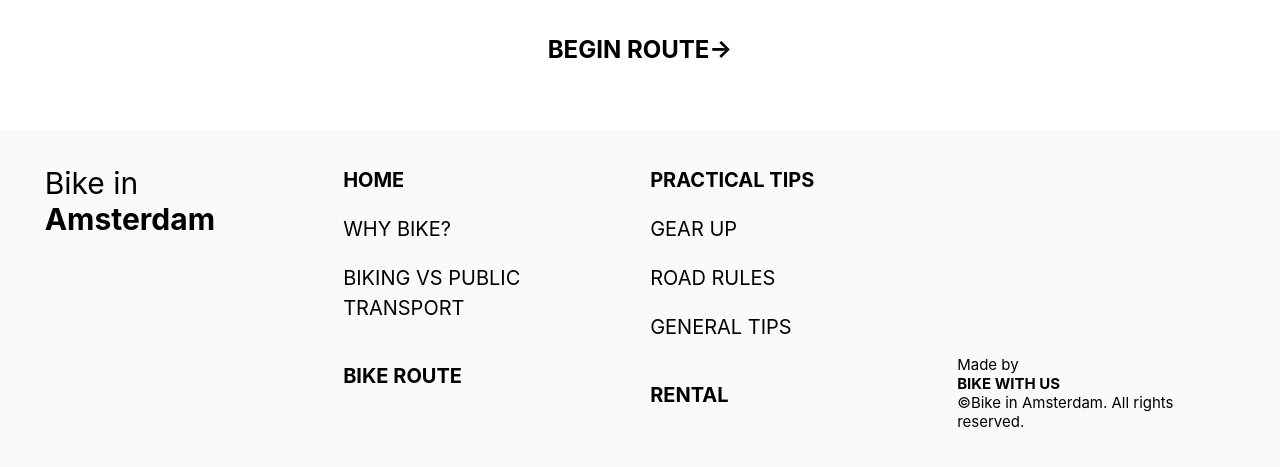
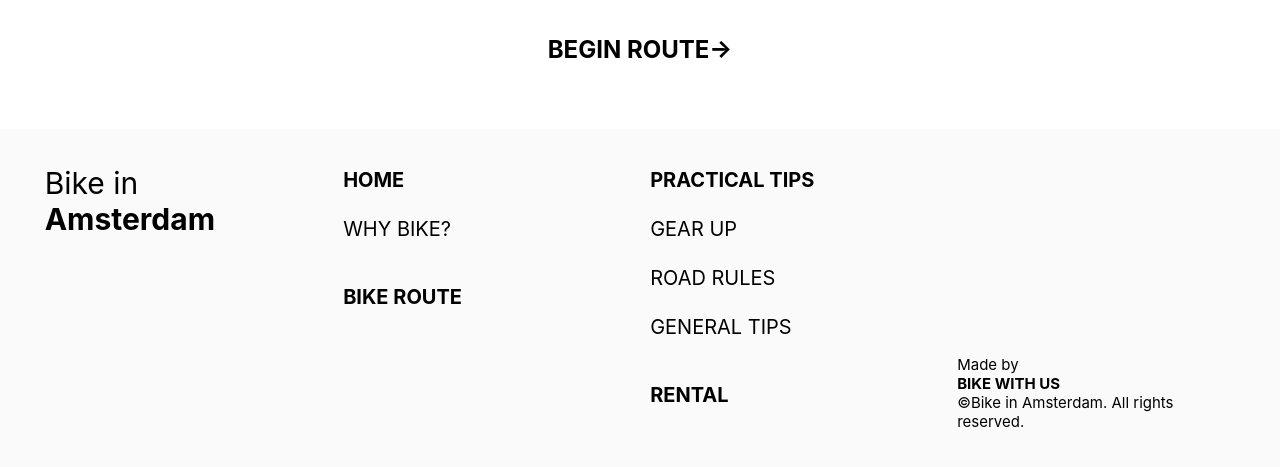
Before and after one commit to sabrina-liu/bikewithus, a Flask app: page /westsidestory in a window 1280 px wide. Shown: the part 3471-3938 px from the top of the page. Run offline with Flask 3, Linux system fonts and the light colour scheme.

Commit message:
footer update

```diff
--- a/templates/westsidestory.html
+++ b/templates/westsidestory.html
@@ -110,8 +110,6 @@
                         <div class="footer-subtitle"><a href="/"><b>HOME</b></a></div>
                         <br>
                         <div class="footer-subtitle"><a href="/#whybike">WHY BIKE?</a></div>
-                        <br>
-                        <div class="footer-subtitle"><a href="bikingvspublictransport">BIKING VS PUBLIC TRANSPORT</a></div>
                         <br><br>
                         <div class="footer-subtitle"><a href="westsidestory"><b>BIKE ROUTE</b></a></div>
                     </div>
```
